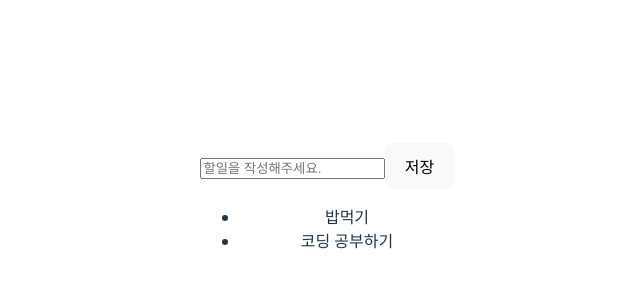
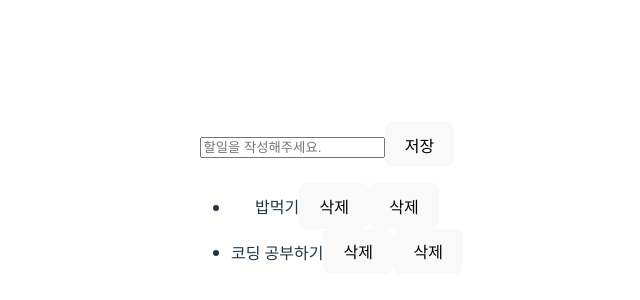
Before and after one commit to jngmnj/ozCodingSchool, a React (Vite) app in the folder React/todoList/: page / in a window 1280 px wide. Shown: the part 194-494 px from the top of the page, without its empty margins (313-953 px from the left). Built offline with nearby package versions, Linux system fonts and the light colour scheme.

Commit message:
✨ Feat: feat: todo 삭제 기능 구현
각 아이템에 삭제버튼을 추가, filter함수로 해당 id와 다른것만 남기기

```diff
--- a/React/todoList/src/App.jsx
+++ b/React/todoList/src/App.jsx
@@ -6,7 +6,7 @@ import TodoListItem from './components/TodoListItem';
 function App() {
   const [todoList, setTodoList] = useState([
     {id: 0, content: "밥먹기"},
-    {id: 0, content: "코딩 공부하기"},
+    {id: 1, content: "코딩 공부하기"},
   ]);
 
 
@@ -15,7 +15,7 @@ function App() {
       <TodoForm setTodoList={setTodoList} />
       <ul>
         {todoList.map((todo) => (
-          <TodoListItem key={todo.id} todo={todo} />
+          <TodoListItem key={todo.id} setTodoList={setTodoList} todo={todo} />
         ))}
       </ul>
     </div>
--- a/React/todoList/src/components/TodoListItem.jsx
+++ b/React/todoList/src/components/TodoListItem.jsx
@@ -1,5 +1,8 @@
-const TodoListItem = ({todo}) => {
-  return <li>{todo.content}</li>;
+const TodoListItem = ({todo, setTodoList}) => {
+  const handleDelete = () => {
+    setTodoList(prev => prev.filter(item => item.id !== todo.id));
+  }
+  return <li>{todo.content}<button onClick={handleDelete}>삭제</button><button onClick={handleDelete}>삭제</button></li>;
 }
 
 export default TodoListItem
```
